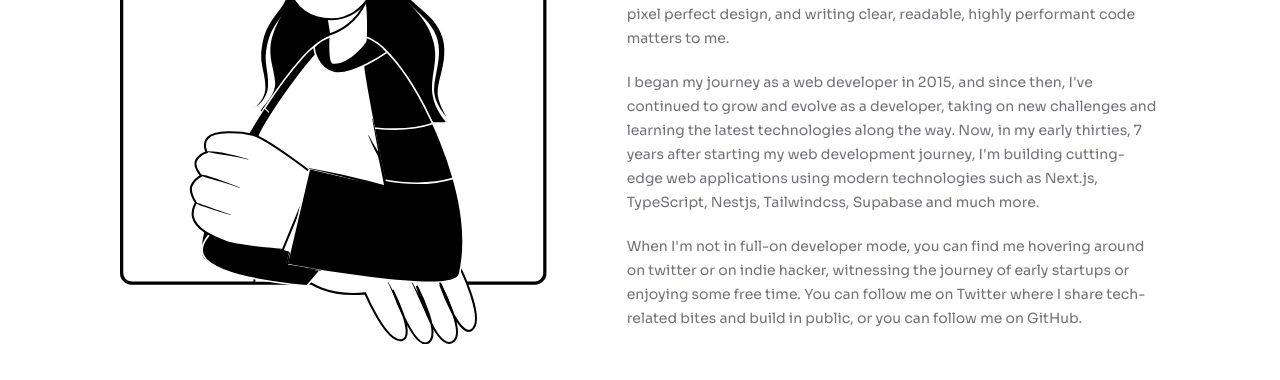
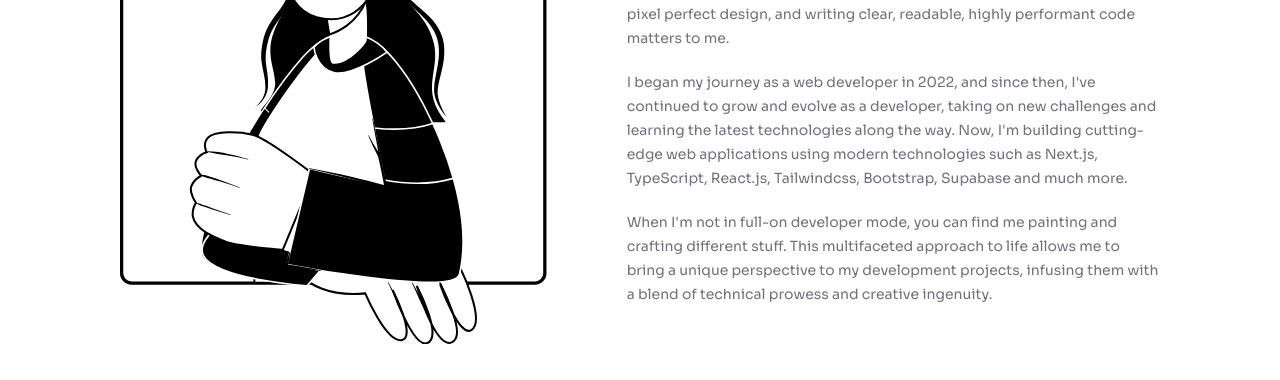
Before and after one commit to muneebaa/MyPortfolio, a React (Vite) app: page / in a window 1280 px wide. Shown: the part 2653-3033 px from the top of the page. Built offline with nearby package versions, Linux system fonts and the light colour scheme; a web font is replaced by a local one.

Commit message:
text changed

```diff
--- a/src/mainComponents/AboutMe/AboutMe.jsx
+++ b/src/mainComponents/AboutMe/AboutMe.jsx
@@ -23,20 +23,19 @@ const AboutMe = () => {
             readable, highly performant code matters to me.
           </p>
           <p>
-            I began my journey as a web developer in 2015, and since then, I've
+            I began my journey as a web developer in 2022, and since then, I've
             continued to grow and evolve as a developer, taking on new
             challenges and learning the latest technologies along the way. Now,
-            in my early thirties, 7 years after starting my web development
-            journey, I'm building cutting-edge web applications using modern
-            technologies such as Next.js, TypeScript, Nestjs, Tailwindcss,
+            I'm building cutting-edge web applications using modern technologies
+            such as Next.js, TypeScript, React.js, Tailwindcss, Bootstrap,
             Supabase and much more.
           </p>
           <p>
-            When I'm not in full-on developer mode, you can find me hovering
-            around on twitter or on indie hacker, witnessing the journey of
-            early startups or enjoying some free time. You can follow me on
-            Twitter where I share tech-related bites and build in public, or you
-            can follow me on GitHub.
+            When I'm not in full-on developer mode, you can find me painting and
+            crafting different stuff. This multifaceted approach to life allows
+            me to bring a unique perspective to my development projects,
+            infusing them with a blend of technical prowess and creative
+            ingenuity.
           </p>
         </div>
         <div></div>
```
